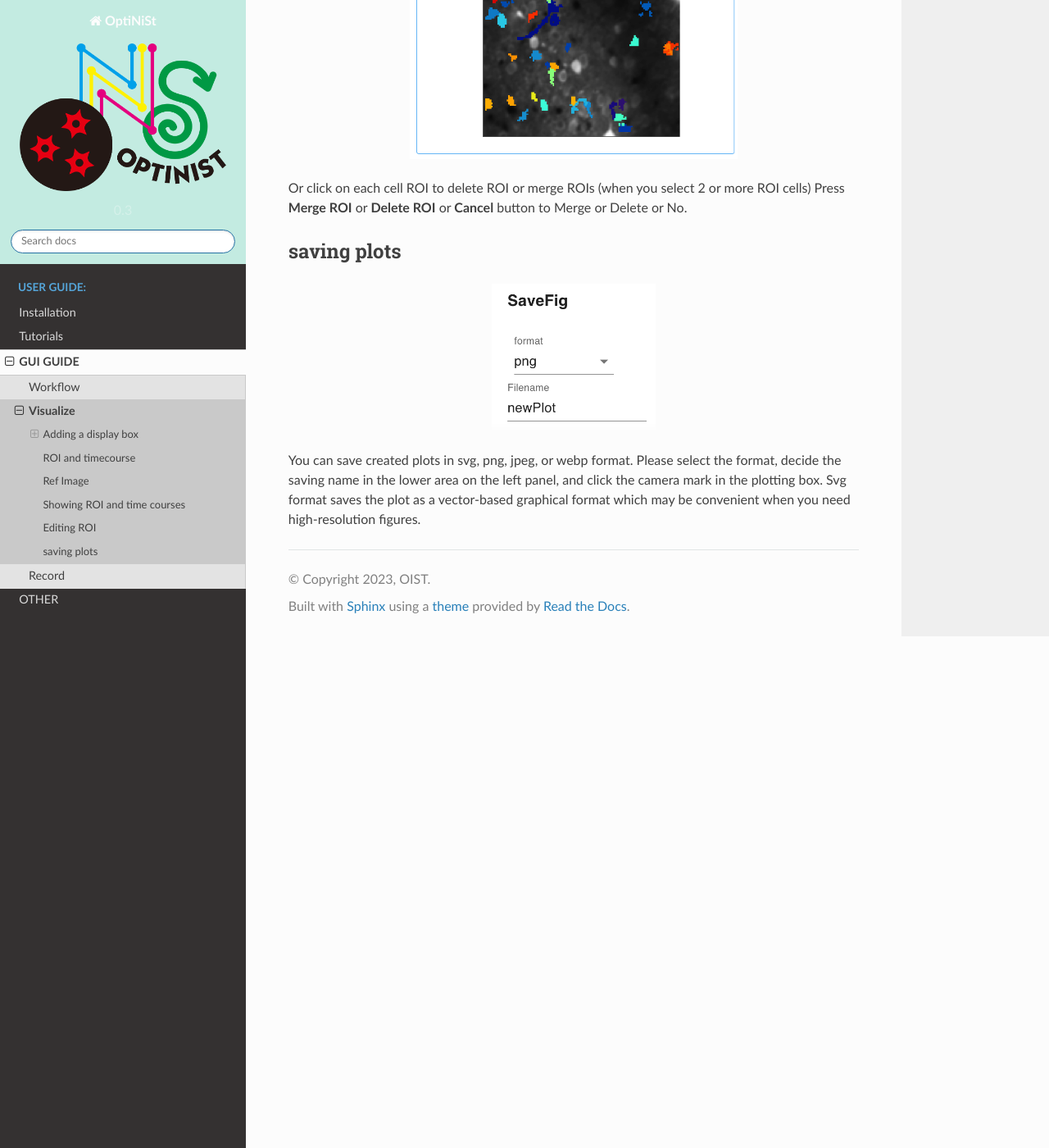
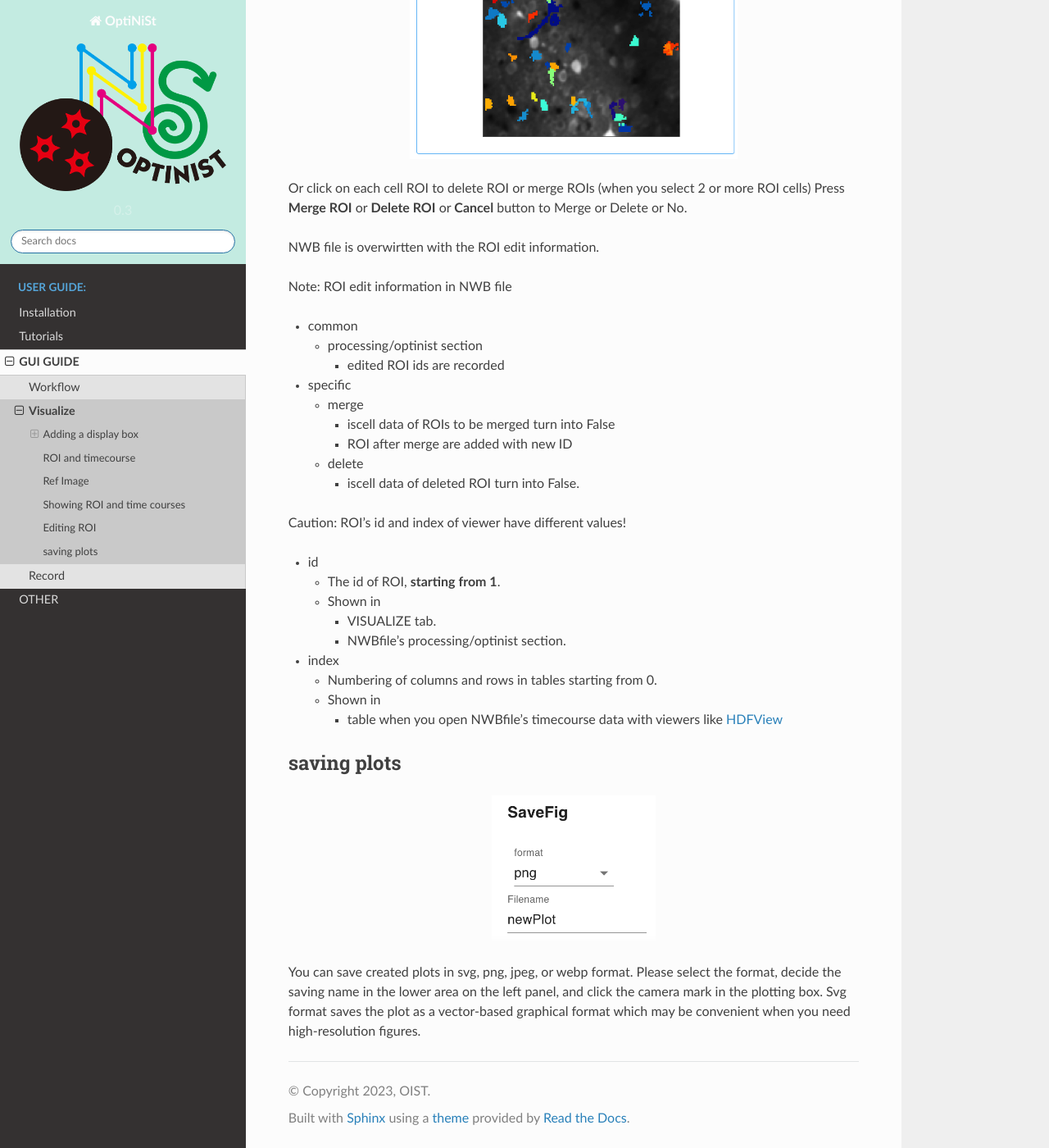
Before and after one commit to oist/optinist, a Sphinx documentation site: the page built from docs/gui/visualize.md, in a window 1280 px wide and 1400 px high, scrolled down 9515 px. Shown: the whole window at 82% size. Built offline with Sphinx 7.4.7 and the Read the Docs theme 2.0.0, drawn with Linux system fonts in a browser that asks for light colours.

Commit message:
add description for NWB file on ROI edit

```diff
--- a/docs/gui/visualize.md
+++ b/docs/gui/visualize.md
@@ -161,6 +161,30 @@ Press <strong>OK</strong> or <strong>Cancel</strong> button to Add or No
 Or click on each cell ROI to delete ROI or merge ROIs (when you select 2 or more ROI cells)
 Press <strong>Merge ROI</strong> or <strong>Delete ROI</strong> or <strong>Cancel</strong> button to Merge or Delete or No.
 
+NWB file is overwirtten with the ROI edit information.
+
+Note: ROI edit information in NWB file
+- common
+  - processing/optinist section
+    - edited ROI ids are recorded
+- specific
+  - merge
+    - iscell data of ROIs to be merged turn into False
+    - ROI after merge are added with new ID
+  - delete
+    - iscell data of deleted ROI turn into False.
+
+Caution: ROI's id and index of viewer have different values!
+- id
+  - The id of ROI, <strong>starting from 1</strong>.
+  - Shown in
+    - VISUALIZE tab.
+    - NWBfile's processing/optinist section.
+- index
+  - Numbering of columns and rows in tables <srtong>starting from 0</strong>.
+  - Shown in
+    - table when you open NWBfile's timecourse data with viewers like [HDFView](https://www.hdfgroup.org/downloads/hdfview/)
+
 
 ## saving plots
 
```
